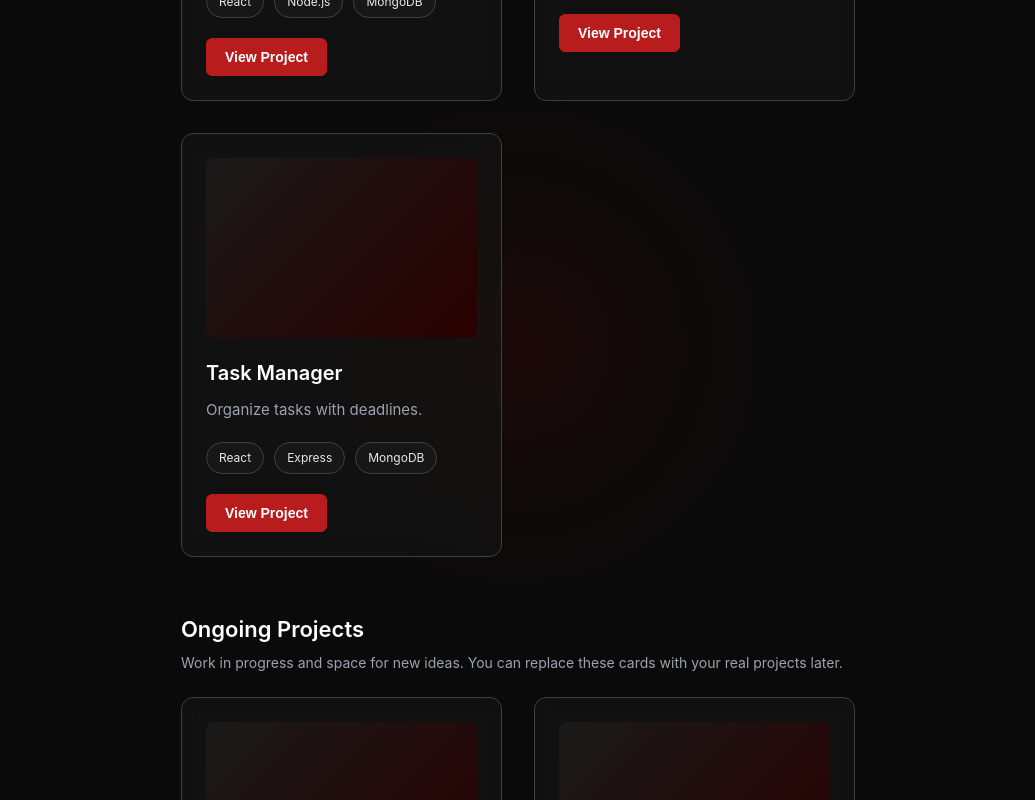
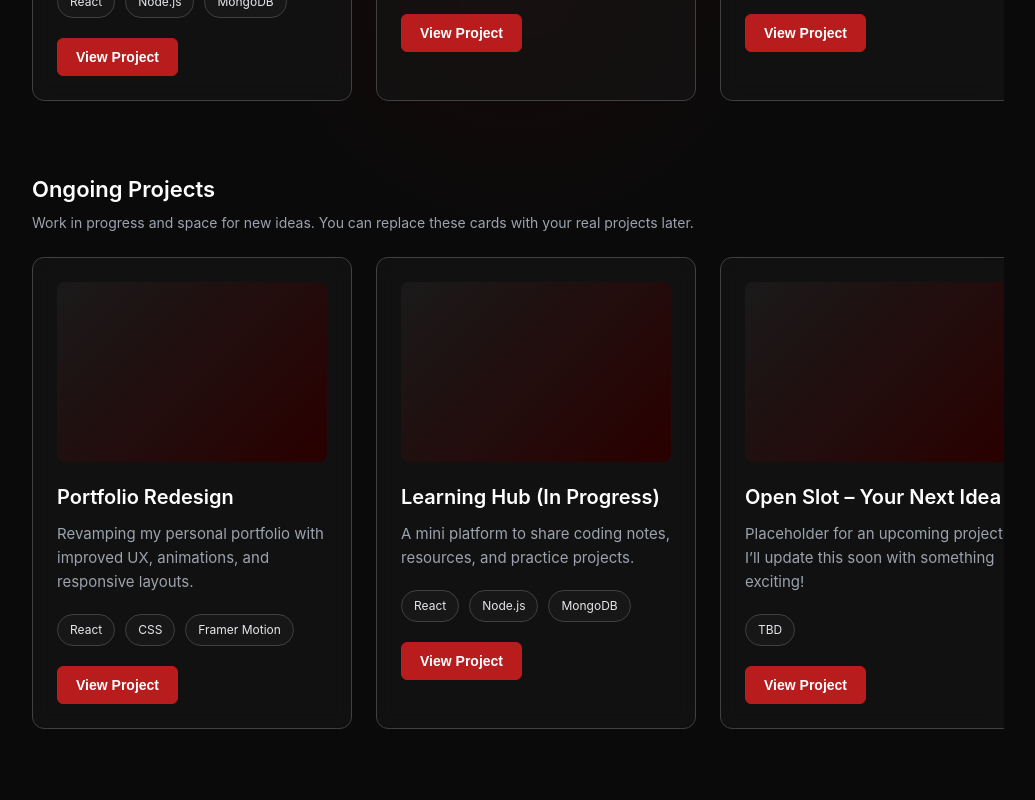
Before and after one commit to ace-tk/portfolio, a React (Vite) app in the folder my-portfolio/: page / in a window 1280 px wide. Shown: the part 2240-3040 px from the top of the page, without its empty margins (122-1157 px from the left). Built offline with nearby package versions, Linux system fonts and the light colour scheme.

Commit message:
updating projects section

```diff
--- a/my-portfolio/src/App.css
+++ b/my-portfolio/src/App.css
@@ -420,6 +420,7 @@ body {
   border-radius: 12px;
   object-fit: cover;
 }
+
 /* ============================= */
 /* Projects Section */
 /* ============================= */
@@ -498,10 +499,23 @@ body {
 }
 
 /* Grid */
-.projects-grid {
-  display: grid;
-  grid-template-columns: repeat(auto-fit, minmax(320px, 1fr));
-  gap: 32px;
+.projects-scroll {
+  display: flex;
+  overflow-x: auto;
+  gap: 24px;
+  padding-bottom: 16px;
+  scroll-snap-type: x mandatory;
+  -webkit-overflow-scrolling: touch;
+}
+
+/* Hide scrollbar for cleaner look */
+.projects-scroll::-webkit-scrollbar {
+  display: none;
+}
+
+.projects-scroll {
+  -ms-overflow-style: none;
+  scrollbar-width: none;
 }
 
 /* Card */
@@ -513,6 +527,8 @@ body {
   text-align: left;
   transition: all 0.3s ease;
   backdrop-filter: blur(10px);
+  flex: 0 0 320px;
+  scroll-snap-align: start;
 }
 
 .project-card:hover {
--- a/my-portfolio/src/components/Projects.jsx
+++ b/my-portfolio/src/components/Projects.jsx
@@ -52,7 +52,7 @@ export default function Projects() {
             </p>
           </div>
 
-          <div className="projects-grid">
+          <div className="projects-scroll">
             {featuredProjects.map((project, index) => (
               <div className="project-card" key={index}>
                 <div className="project-image" />
@@ -83,7 +83,7 @@ export default function Projects() {
             </p>
           </div>
 
-          <div className="projects-grid">
+          <div className="projects-scroll">
             {ongoingProjects.map((project, index) => (
               <div className="project-card" key={index}>
                 <div className="project-image" />
```
